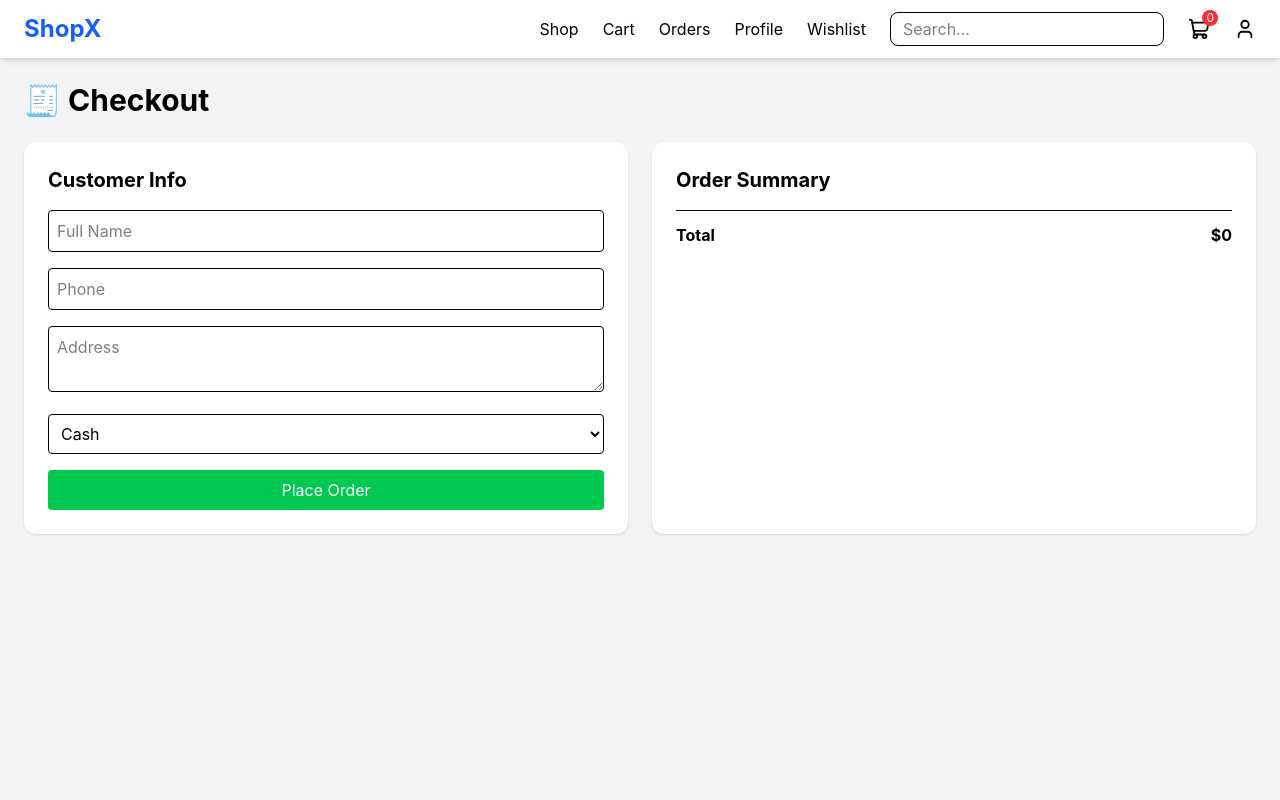
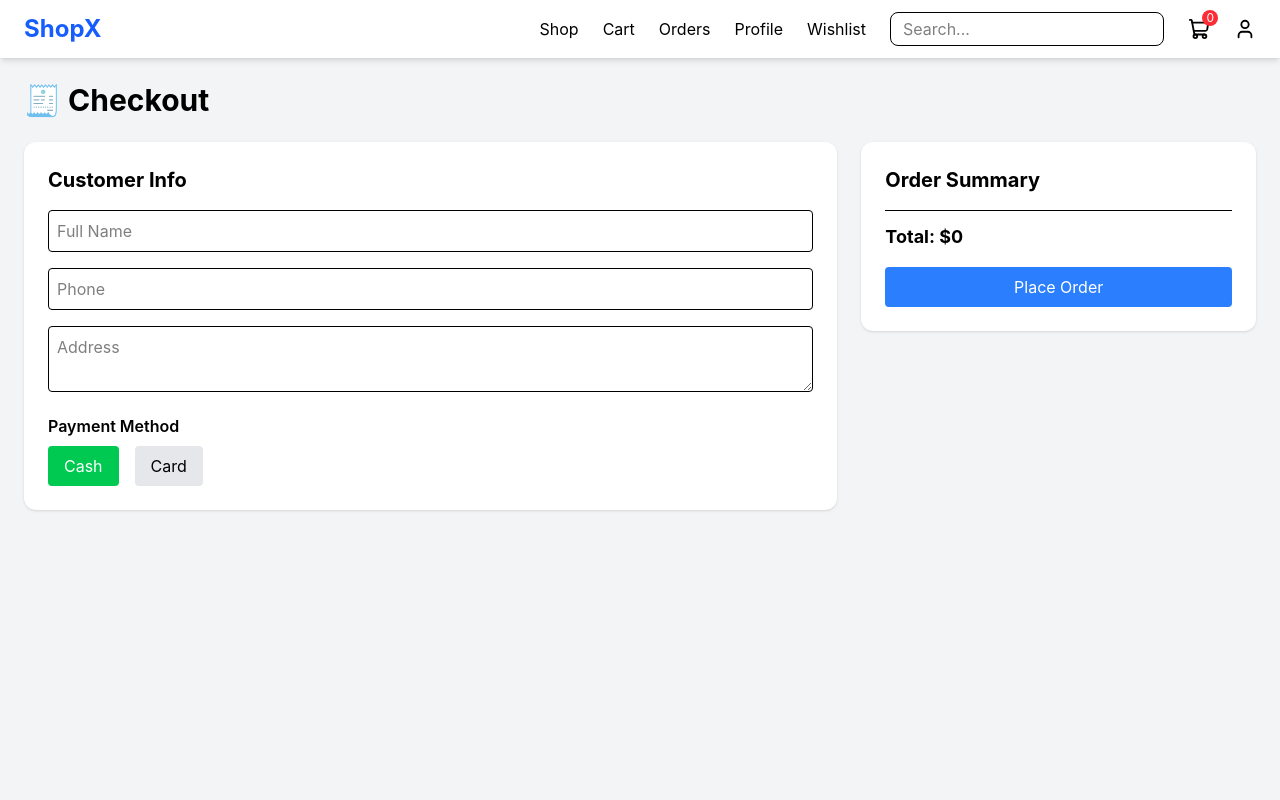
Before and after one commit to FaysalAhamad623/shop-management, a React (Vite) app: page /checkout in a window 1280 px wide. Shown: the top 800 px of the page. Built offline with nearby package versions, Linux system fonts and the light colour scheme.

Commit message:
update checkout feature

```diff
--- a/src/context/CartContext.jsx
+++ b/src/context/CartContext.jsx
@@ -4,7 +4,7 @@ const CartContext = createContext();
 
 export const CartProvider = ({ children }) => {
   const [cart, setCart] = useState([]);
-
+const clearCart = () => setCart([]);
   const addToCart = (product) => {
     setCart((prevCart) => {
       const exist = prevCart.find((item) => item.id === product.id);
@@ -19,6 +19,7 @@ export const CartProvider = ({ children }) => {
         return [...prevCart, { ...product, quantity: 1 }];
       }
     });
+    <CartContext.Provider value={{ cart, addToCart, removeFromCart, clearCart }}></CartContext.Provider>
   };
 
   const removeFromCart = (id) => {
--- a/src/pages/clientPage/Cart.jsx
+++ b/src/pages/clientPage/Cart.jsx
@@ -1,8 +1,23 @@
 import { useCart } from "../../context/CartContext";
-
+import { useNavigate } from "react-router-dom";
 export default function Cart() {
 
-  const { cart, removeFromCart } = useCart();
+  const { cart, removeFromCart, addToCart } = useCart();
+const navigate = useNavigate();
+  // 🔥 Decrease quantity
+  const decreaseQty = (item) => {
+    if (item.quantity === 1) {
+      removeFromCart(item.id);
+    } else {
+      item.quantity -= 1;
+    }
+  };
+
+  // 🔥 Total price
+  const total = cart.reduce(
+    (sum, item) => sum + item.price * item.quantity,
+    0
+  );
 
   return (
     <div className="p-6 bg-gray-100 min-h-screen">
@@ -12,21 +27,49 @@ export default function Cart() {
       </h1>
 
       {cart.length === 0 ? (
-        <p>Your cart is empty 😢</p>
+        <div className="text-center mt-20">
+          <h2 className="text-xl text-gray-500">
+            Your cart is empty 😢
+          </h2>
+        </div>
       ) : (
-        <div className="space-y-4">
+        <div className="grid grid-cols-3 gap-6">
+
+          {/* 🛒 Items */}
+          <div className="col-span-2 space-y-4">
 
             {cart.map((item) => (
               <div
                 key={item.id}
-              className="bg-white p-4 rounded shadow flex justify-between items-center"
+                className="bg-white p-4 rounded-xl shadow flex justify-between items-center"
               >
                 <div>
                   <h2 className="font-bold">{item.name}</h2>
-                <p>${item.price}</p>
-                <p>Qty: {item.quantity}</p>
+                  <p className="text-gray-500">${item.price}</p>
                 </div>
 
+                {/* 🔥 Quantity */}
+                <div className="flex items-center gap-2">
+
+                  <button
+                    onClick={() => decreaseQty(item)}
+                    className="bg-gray-300 px-2 rounded"
+                  >
+                    -
+                  </button>
+
+                  <span>{item.quantity}</span>
+
+                  <button
+                    onClick={() => addToCart(item)}
+                    className="bg-gray-300 px-2 rounded"
+                  >
+                    +
+                  </button>
+
+                </div>
+
+                {/* 🔥 Remove */}
                 <button
                   onClick={() => removeFromCart(item.id)}
                   className="bg-red-500 text-white px-3 py-1 rounded"
@@ -37,6 +80,32 @@ export default function Cart() {
             ))}
 
           </div>
+
+          {/* 💰 Summary */}
+          <div className="bg-white p-4 rounded-xl shadow h-fit">
+
+            <h2 className="text-xl font-bold mb-4">
+              Order Summary
+            </h2>
+
+            <p className="mb-2">
+              Items: {cart.length}
+            </p>
+
+            <p className="mb-4 font-bold text-lg">
+              Total: ${total}
+            </p>
+
+            <button
+  onClick={() => navigate("/checkout")}
+  className="w-full bg-blue-500 text-white py-2 rounded hover:bg-blue-600"
+>
+  Checkout
+</button>
+
+          </div>
+
+        </div>
       )}
 
     </div>
--- a/src/pages/clientPage/Checkout.jsx
+++ b/src/pages/clientPage/Checkout.jsx
@@ -1,13 +1,22 @@
 import { useState } from "react";
+import { useCart } from "../../context/CartContext";
+import { useNavigate } from "react-router-dom";
+import { useToast } from "../../context/ToastContext";
 
-import { cart } from "../../store/cartStore";
 export default function Checkout() {
+
+  const { cart, clearCart } = useCart();
+  const navigate = useNavigate();
+  const { showToast } = useToast();
+
+  // 🔥 Modal state
+  const [showModal, setShowModal] = useState(false);
 
   const [form, setForm] = useState({
     name: "",
     phone: "",
     address: "",
-    payment: "Cash",
+    payment: "cash",
   });
 
   const total = cart.reduce(
@@ -15,34 +24,59 @@ export default function Checkout() {
     0
   );
 
-  const handleSubmit = (e) => {
-    e.preventDefault();
+  // 🔥 Place order click
+  const handleOrder = () => {
+    console.log("CLICKED");
 
-    alert("Order Placed Successfully 🎉");
+    if (!form.name || !form.phone || !form.address) {
+      showToast("Please fill all fields ❌", "error");
+      return;
+    }
 
-    // optional clear cart
-    cart.length = 0;
+    if (cart.length === 0) {
+      showToast("Cart is empty ❌", "error");
+      return;
+    }
+
+    // 🔥 show modal
+    setShowModal(true);
+  };
+
+  // 🔥 Confirm order
+  const confirmOrder = () => {
+    clearCart();
+    setShowModal(false);
+
+    showToast("Order placed successfully 🎉");
+
+    setTimeout(() => {
+      navigate("/home");
+    }, 700);
   };
 
   return (
     <div className="p-6 bg-gray-100 min-h-screen">
 
-      <h1 className="text-3xl font-bold mb-6">🧾 Checkout</h1>
+      <h1 className="text-3xl font-bold mb-6">
+        🧾 Checkout
+      </h1>
 
-      <div className="grid md:grid-cols-2 gap-6">
+      <div className="grid grid-cols-3 gap-6">
 
-        {/* 🔥 Form */}
-        <form
-          onSubmit={handleSubmit}
-          className="bg-white p-6 rounded-xl shadow space-y-4"
-        >
+        {/* 🧍 Form */}
+        <div className="col-span-2 bg-white p-6 rounded-xl shadow">
 
-          <h2 className="text-xl font-bold">Customer Info</h2>
+          <h2 className="text-xl font-bold mb-4">
+            Customer Info
+          </h2>
+
+          <div className="space-y-4">
 
             <input
               type="text"
               placeholder="Full Name"
-            className="border p-2 w-full rounded"
+              className="w-full border p-2 rounded"
+              value={form.name}
               onChange={(e) =>
                 setForm({ ...form, name: e.target.value })
               }
@@ -51,7 +85,8 @@ export default function Checkout() {
             <input
               type="text"
               placeholder="Phone"
-            className="border p-2 w-full rounded"
+              className="w-full border p-2 rounded"
+              value={form.phone}
               onChange={(e) =>
                 setForm({ ...form, phone: e.target.value })
               }
@@ -59,52 +94,123 @@ export default function Checkout() {
 
             <textarea
               placeholder="Address"
-            className="border p-2 w-full rounded"
+              className="w-full border p-2 rounded"
+              value={form.address}
               onChange={(e) =>
                 setForm({ ...form, address: e.target.value })
               }
             />
 
-          {/* 🔥 Payment */}
-          <select
-            className="border p-2 w-full rounded"
-            onChange={(e) =>
-              setForm({ ...form, payment: e.target.value })
+            {/* 💳 Payment */}
+            <div>
+              <p className="mb-2 font-semibold">Payment Method</p>
+
+              <div className="flex gap-4">
+
+                <button
+                  type="button"
+                  onClick={() =>
+                    setForm({ ...form, payment: "cash" })
                   }
+                  className={`px-4 py-2 rounded ${
+                    form.payment === "cash"
+                      ? "bg-green-500 text-white"
+                      : "bg-gray-200"
+                  }`}
                 >
-            <option>Cash</option>
-            <option>bKash</option>
-            <option>Nagad</option>
-          </select>
+                  Cash
+                </button>
 
-          <button className="w-full bg-green-500 text-white py-2 rounded hover:bg-green-600">
-            Place Order
+                <button
+                  type="button"
+                  onClick={() =>
+                    setForm({ ...form, payment: "card" })
+                  }
+                  className={`px-4 py-2 rounded ${
+                    form.payment === "card"
+                      ? "bg-blue-500 text-white"
+                      : "bg-gray-200"
+                  }`}
+                >
+                  Card
                 </button>
-        </form>
 
-        {/* 🔥 Summary */}
-        <div className="bg-white p-6 rounded-xl shadow">
+              </div>
+            </div>
 
-          <h2 className="text-xl font-bold mb-4">Order Summary</h2>
+          </div>
+
+        </div>
+
+        {/* 💰 Summary */}
+        <div className="bg-white p-6 rounded-xl shadow h-fit">
+
+          <h2 className="text-xl font-bold mb-4">
+            Order Summary
+          </h2>
 
           {cart.map((item) => (
             <div key={item.id} className="flex justify-between mb-2">
-              <span>{item.name} x {item.quantity}</span>
+              <span>{item.name} x{item.quantity}</span>
               <span>${item.price * item.quantity}</span>
             </div>
           ))}
 
           <hr className="my-3" />
 
-          <div className="flex justify-between font-bold">
-            <span>Total</span>
-            <span>${total}</span>
+          <h3 className="font-bold text-lg mb-4">
+            Total: ${total}
+          </h3>
+
+          <button
+            type="button"
+            onClick={handleOrder}
+            className="w-full bg-blue-500 text-white py-2 rounded hover:bg-blue-600 active:scale-95 transition"
+          >
+            Place Order
+          </button>
+
         </div>
+
+      </div>
+
+      {/* 🔥 MODAL */}
+      {showModal && (
+        <div className="fixed inset-0 bg-black bg-opacity-40 flex justify-center items-center z-50">
+
+          <div className="bg-white p-6 rounded-xl shadow-lg w-[300px] text-center">
+
+            <h2 className="text-xl font-bold mb-3">
+              Confirm Order
+            </h2>
+
+            <p className="text-gray-600 mb-4">
+              Cash on Delivery?
+            </p>
+
+            <div className="flex justify-center gap-4">
+
+              <button
+                onClick={confirmOrder}
+                className="bg-green-500 text-white px-4 py-1 rounded"
+              >
+                Confirm
+              </button>
+
+              <button
+                onClick={() => setShowModal(false)}
+                className="bg-gray-300 px-4 py-1 rounded"
+              >
+                Cancel
+              </button>
 
             </div>
 
           </div>
 
         </div>
+      )}
+
+    </div>
   );
 }
```
Lines whose indentation alone changed are shown as unchanged.
